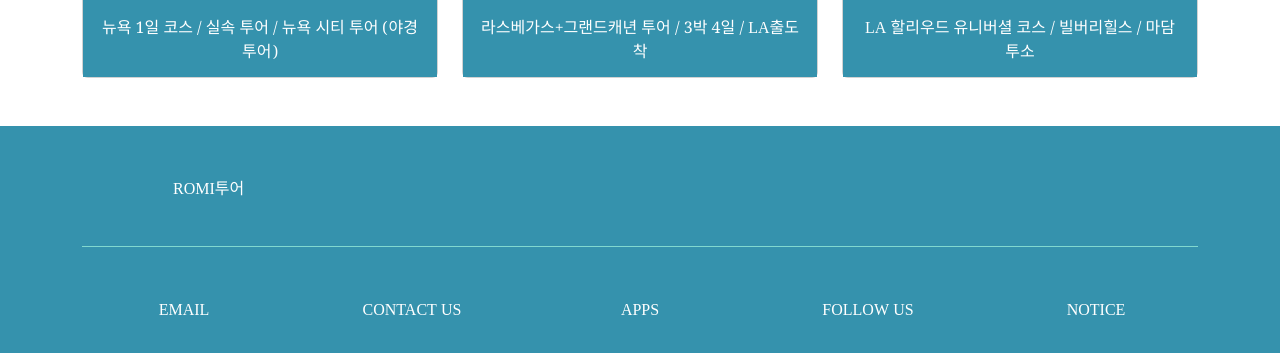
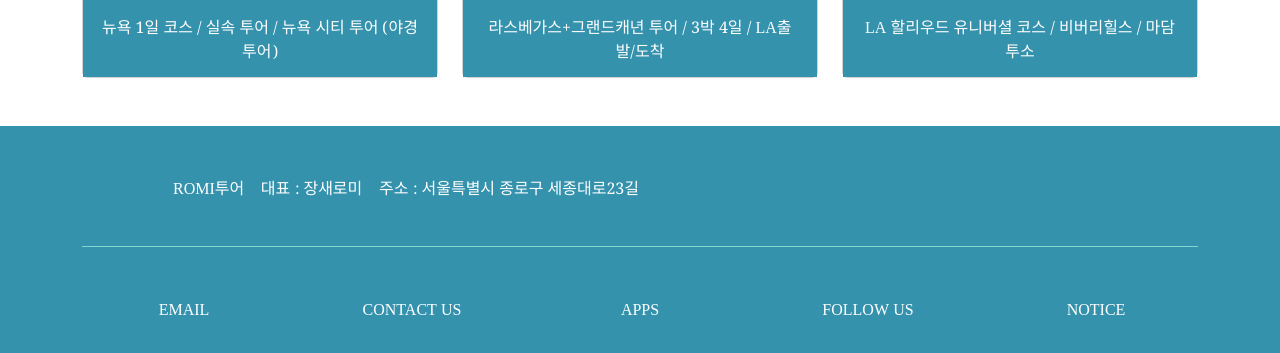
Before and after one commit to SaeromiJang/test1, a plain HTML site: page index.html in a window 1280 px wide. Shown: the part 1136-1489 px from the top of the page. Drawn offline with nearby package versions, Linux system fonts and the light colour scheme.

Commit message:
로미투어 수정

```diff
--- a/css/main.css
+++ b/css/main.css
@@ -51,10 +51,19 @@ p {
     color: #fff;
 }
 
+.card-text:hover {
+    color: #333;
+}
+
 footer {
     background: #3592ad;
     color: #fff
 }
+
+footer a:hover {
+    color: #333;
+}
+
 
 .first-line {
     padding-left: 91px;
--- a/index.html
+++ b/index.html
@@ -94,7 +94,7 @@
                         <img src="./images/julian-paefgen-uxU_jyu9e7U-unsplash.jpg" class="card-img-top" alt="..."
                             width="214px" height="200px">
                         <div class="card-body">
-                            <p class="card-text text-center">라스베가스+그랜드캐년 투어 / 3박 4일 / LA출도착</p>
+                            <p class="card-text text-center">라스베가스+그랜드캐년 투어 / 3박 4일 / LA출발/도착</p>
                         </div>
                     </div>
                 </a>
@@ -105,7 +105,7 @@
                         <img src="./images/pexels-rafal-maciejski-5688653.jpg" class="card-img-top" alt="..."
                             width="214px" height="200px">
                         <div class="card-body">
-                            <p class="card-text text-center">LA 할리우드 유니버셜 코스 / 빌버리힐스 / 마담투소</p>
+                            <p class="card-text text-center">LA 할리우드 유니버셜 코스 / 비버리힐스 / 마담투소</p>
                         </div>
                     </div>
                 </a>
@@ -115,7 +115,7 @@
     <footer>
         <div class="container">
             <div class="pt-5 pb-5 first-line">
-                ROMI투어
+                ROMI투어 &nbsp;&nbsp;&nbsp;대표 : 장새로미 &nbsp;&nbsp;&nbsp;주소 : 서울특별시 종로구 세종대로23길
 
             </div>
             <div class="pt-5 pb-5 second-line text-center">
```
